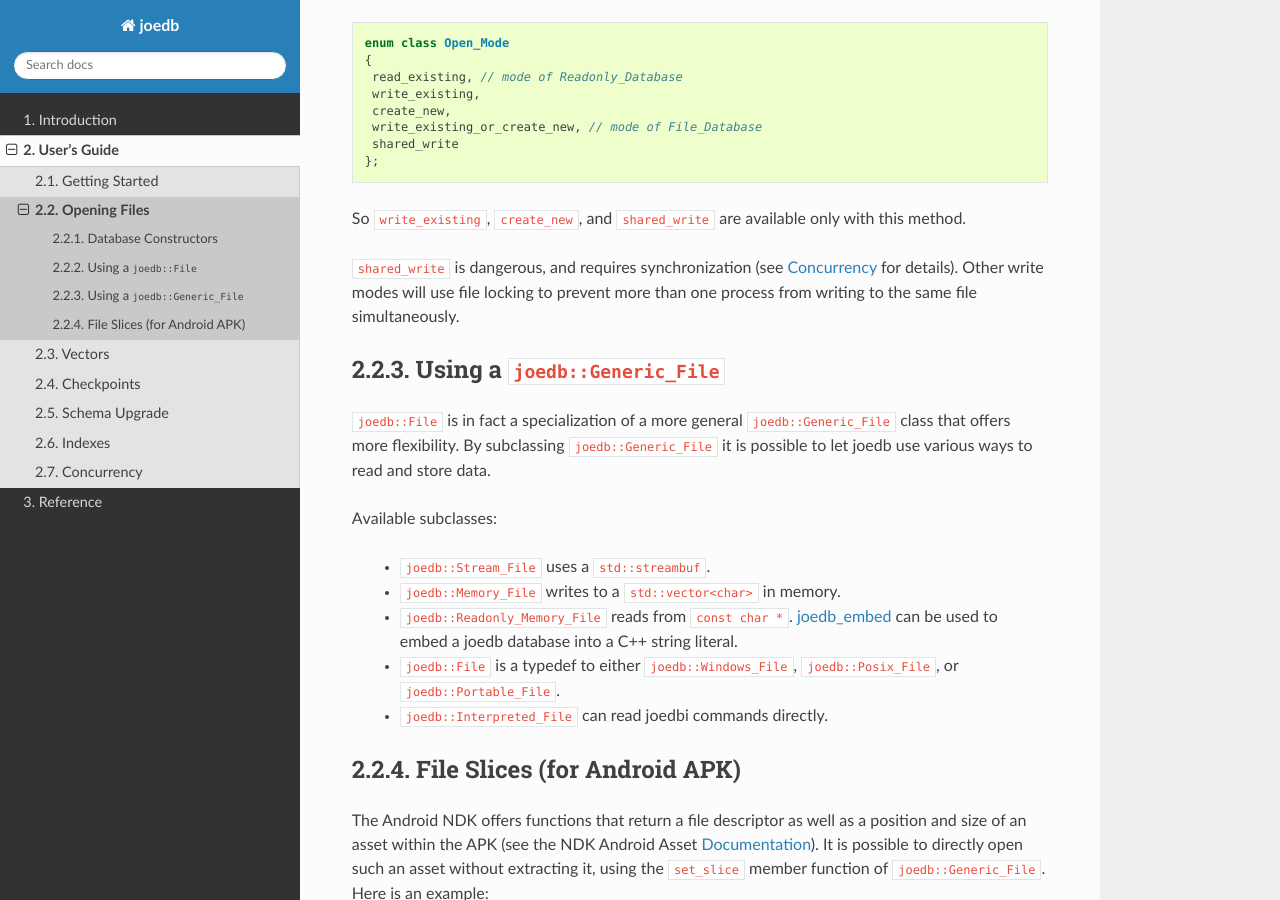
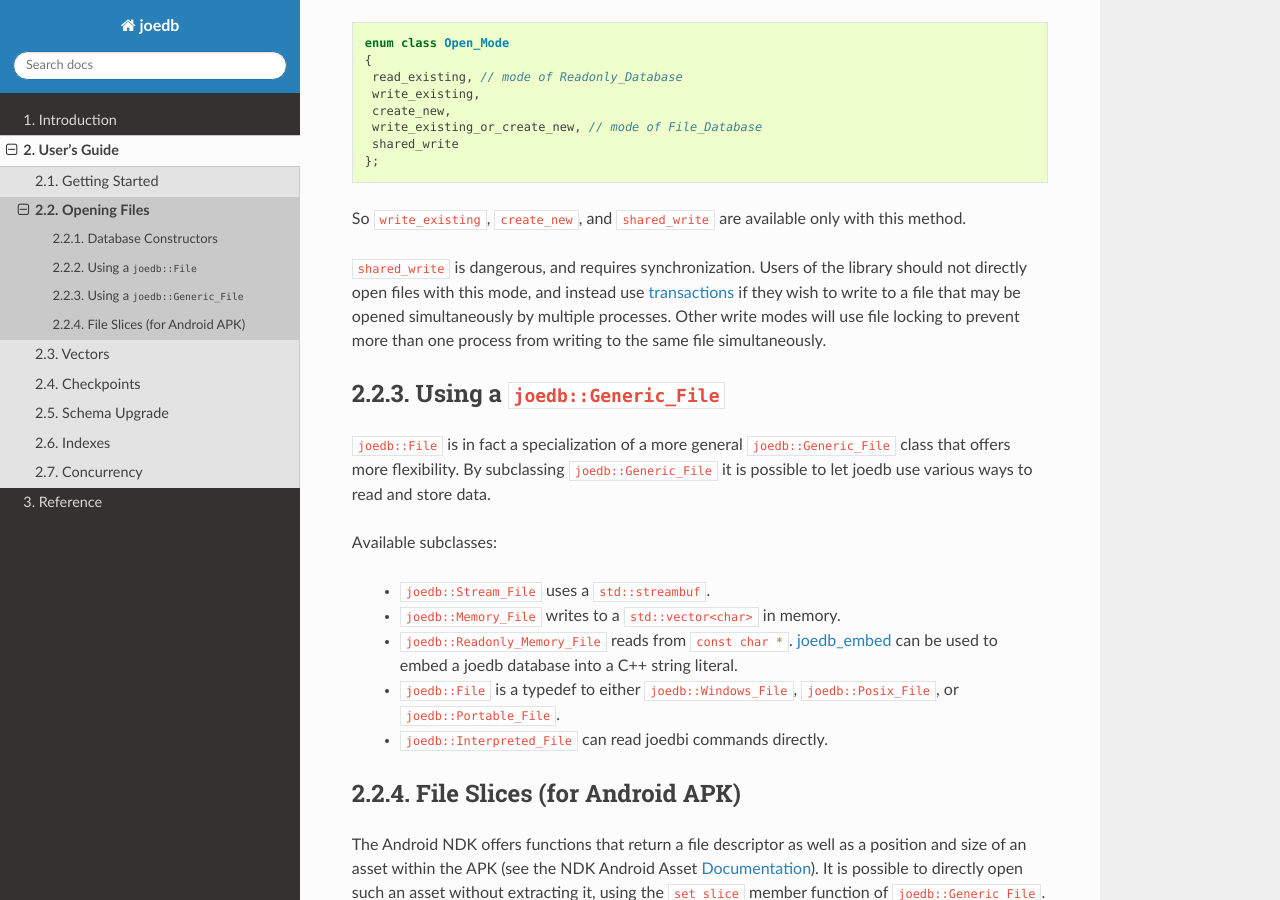
Before and after one commit to Remi-Coulom/joedb, a Sphinx documentation site: the page built from doc/source/opening_files.rst, in a window 1280 px wide and 900 px high, scrolled down 846 px. Built offline with Sphinx 7.4.7 and the Read the Docs theme 2.0.0, drawn with Linux system fonts in a browser that asks for light colours; formulas are drawn with MathJax 3.

```diff
--- a/doc/source/opening_files.rst
+++ b/doc/source/opening_files.rst
@@ -48,9 +48,12 @@
 So ``write_existing``, ``create_new``, and ``shared_write`` are available only
 with this method.
 
-``shared_write`` is dangerous, and requires synchronization (see
-:doc:`concurrency` for details). Other write modes will use file locking to
-prevent more than one process from writing to the same file simultaneously.
+``shared_write`` is dangerous, and requires synchronization. Users of the
+library should not directly open files with this mode, and instead use
+:doc:`transactions <concurrency>` if they wish to write to a file that may be
+opened simultaneously by multiple processes. Other write modes will use file
+locking to prevent more than one process from writing to the same file
+simultaneously.
 
 Using a ``joedb::Generic_File``
 -------------------------------
```
Also changed, not shown: 3 other files.
